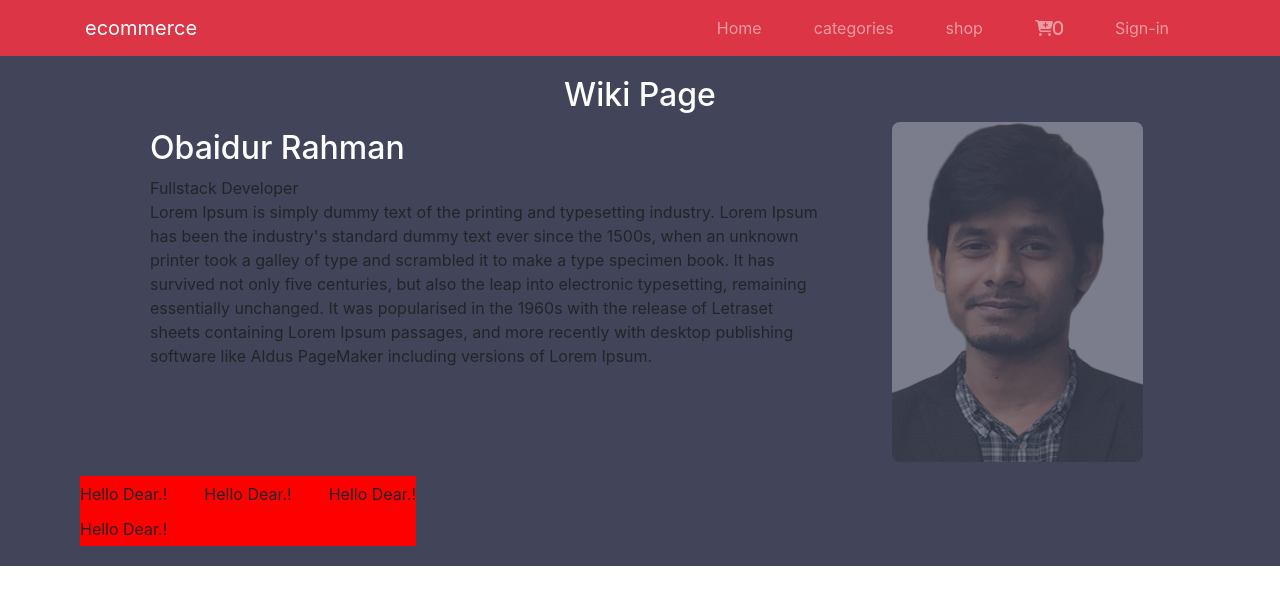
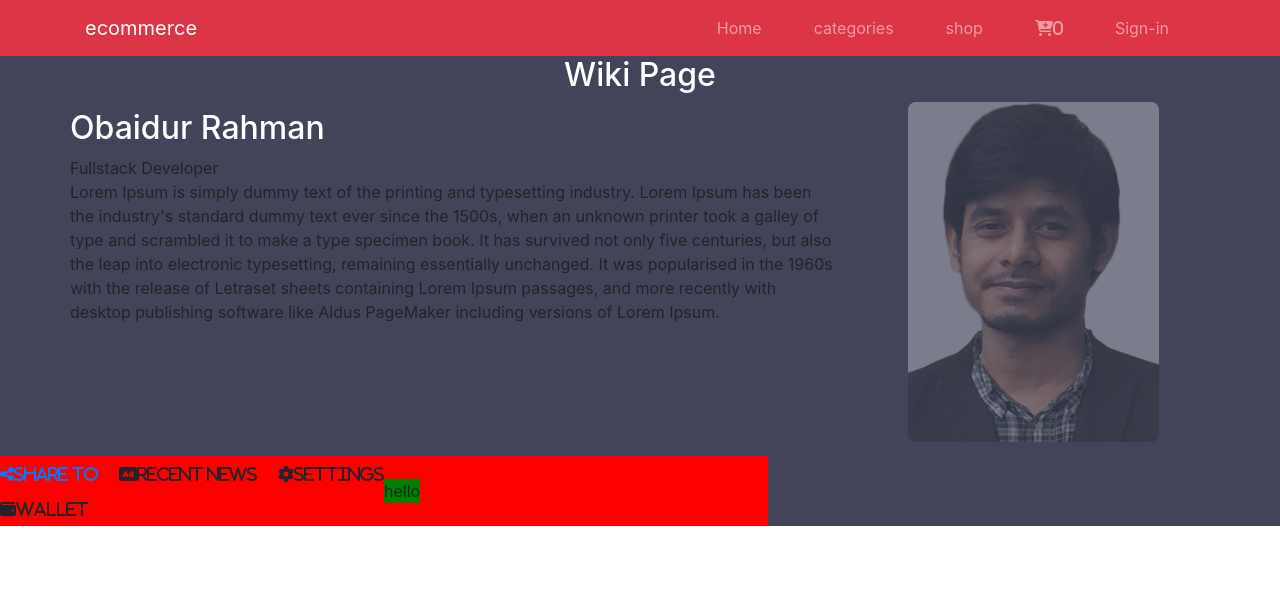
Before and after one commit to MohammadRahman/ecommerce-final, a React (Create React App) app: page /wiki in a window 1280 px wide. Shown: the top 604 px of the page. Built offline with nearby package versions, Linux system fonts and the light colour scheme; no server answers.

Commit message:
error fix

```diff
--- a/src/components/wiki/Wiki.js
+++ b/src/components/wiki/Wiki.js
@@ -46,15 +46,26 @@ export class Wiki extends React.Component {
             <img className="content-image" src="/images/img_s.svg" alt=""/>
           </div>
         </div>
-        <div className="content-container-two">
-          <div className="content">Hello Dear.! </div>
-          <div className="content">Hello Dear.! </div>
-          <div className="content">Hello Dear.! </div>
-          <div className="content">Hello Dear.! </div>
+        <div className="content-container-contact">
+
+          <div className="content-container-three">
+          <div className="content"><i class="fas fa-share-alt text-primary ">Share to</i></div>
+          <div className="content"><i class="fas fa-ad">recent news</i></div>
+          <div className="content"><i class="fas fa-cog">settings</i></div>
+          <div className="content"><i class="fas fa-wallet">wallet</i></div>
+        </div>
+
+        <div className="content-container-three">
+            <div className="quick-links">hello</div>
+            </div>
+
+        </div>
 
 
-        </div>
-    </div>
+      </div>
+      // End of new stle
+
+
       // <div className="main-container">
       /* <div className="title">
           <h1>WIKI</h1>
--- a/src/components/wiki/wiki.scss
+++ b/src/components/wiki/wiki.scss
@@ -3,7 +3,8 @@
   display: flex;
   flex-direction: column;
   background-color: #42455a;
-  padding: 20px 80px;
+  // padding: 20px 80px;
+
   .section-title{
      margin: auto;
   }
@@ -11,6 +12,7 @@
     width: 100%;
     display: flex;
     flex-wrap: wrap;
+
     .content-one-left-member{
   width: 60%;
   height: 340px;
@@ -34,7 +36,11 @@
     }
 
   }
-  .content-container-two{
+
+  .content-container-contact{
+    display: flex;
+
+  .content-container-three{
     width: 30%;
     height: 70px ;
     display: flex;
@@ -42,12 +48,14 @@
     flex-wrap: wrap;
     align-items: center;
     background-color: red;
+  }
 
-     .content{
+  .quick-links{
     display: flex;
+    justify-content: flex-end;
+    background-color: green;
   }
 }
-
   // new Style starts from here.!
 
 
--- a/src/redux/reducers/rootReducer/rootReducer.js
+++ b/src/redux/reducers/rootReducer/rootReducer.js
@@ -1,5 +1,5 @@
 import { combineReducers } from "redux";
-import cartReducer from "../cart-reducer/cartReducer";
+import cartReducer from '../cart-reducer/cartReducer'
 import authReducer from "../auth-reducer/authReducer";
 import notifyReducer from "../auth-notification/userNotification";
 
```
Lines whose indentation alone changed are shown as unchanged.
